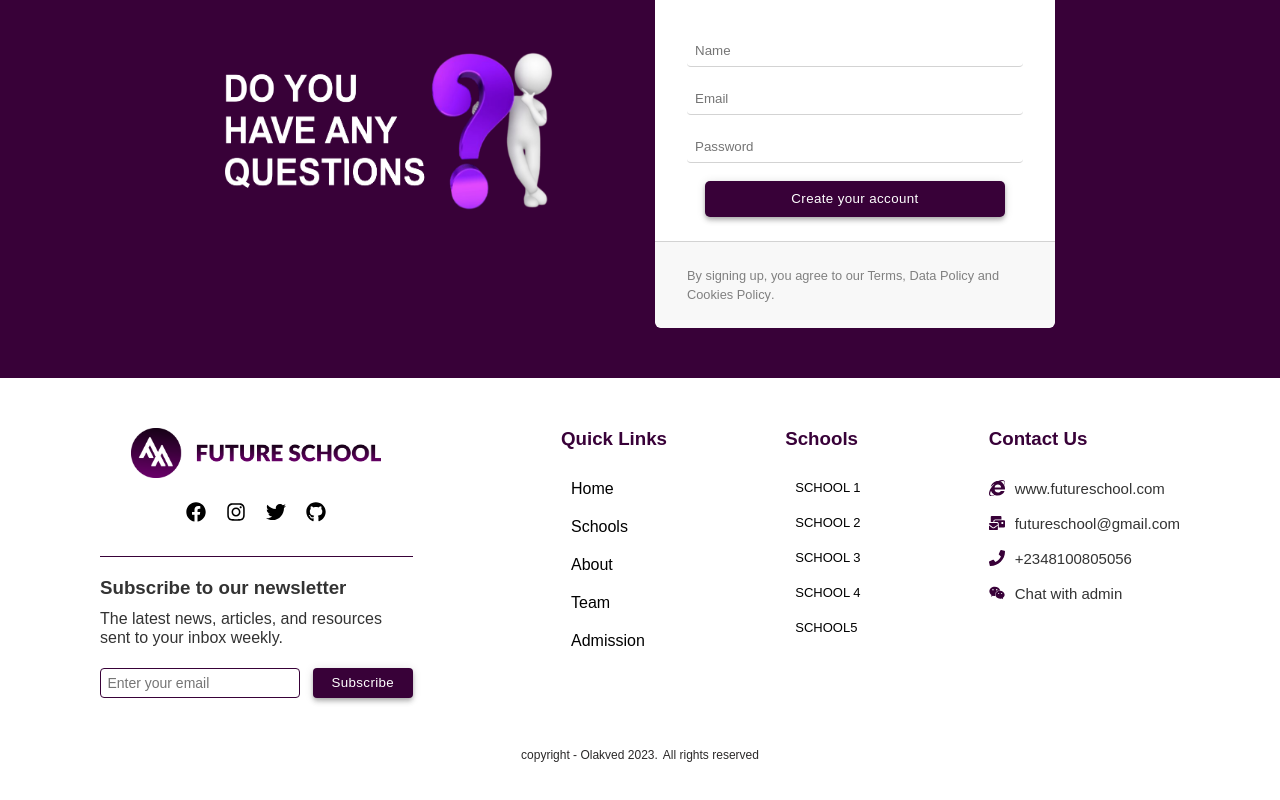
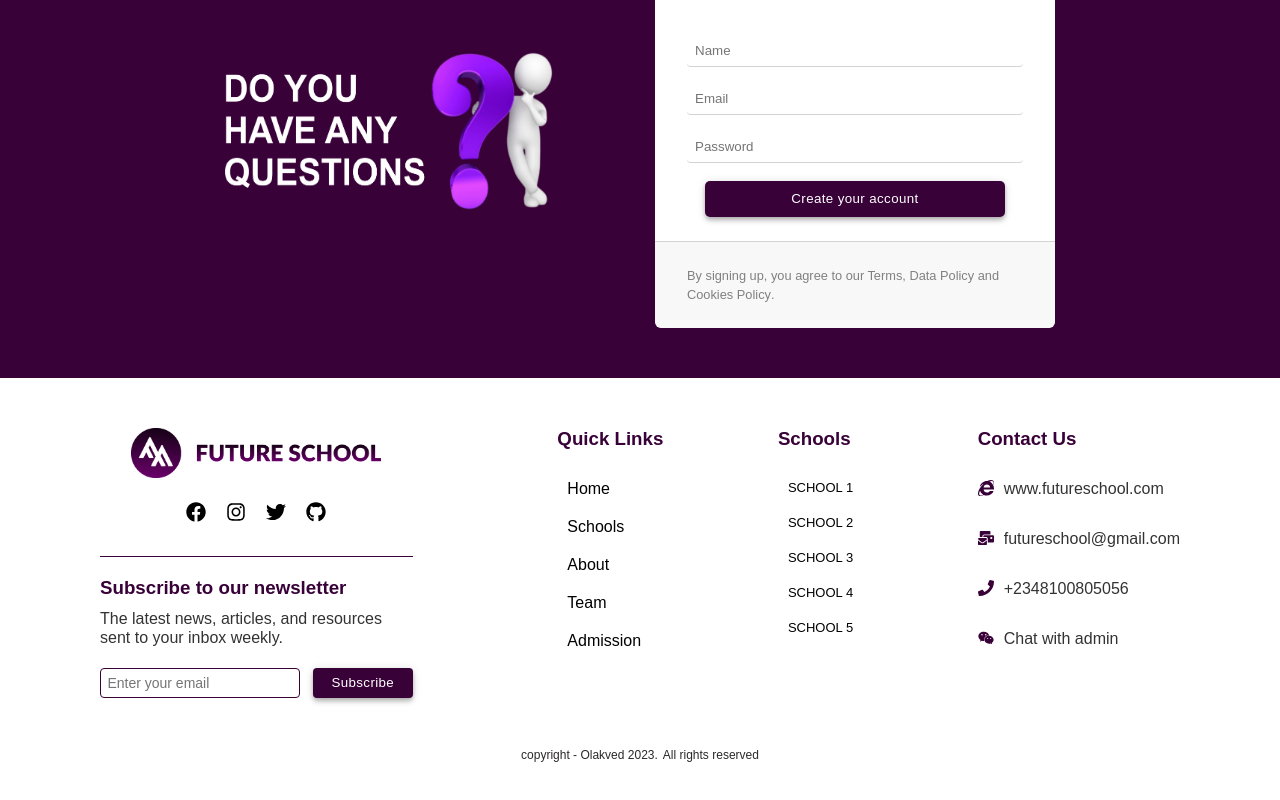
Before and after one commit to olakved/kop-schools, a React (Create React App) app: page / in a window 1280 px wide. Shown: the part 2507-3307 px from the top of the page. Built offline with nearby package versions, Linux system fonts and the light colour scheme.

Commit message:
footer integration

```diff
--- a/src/Components/Footer/index.js
+++ b/src/Components/Footer/index.js
@@ -1,17 +1,9 @@
 import React from "react";
-import {
-  FaFacebook,
-  FaInstagram,
-  FaTwitter,
-  FaWeixin,
-  FaPhone,
-  FaInternetExplorer,
-  FaMailBulk,
-  FaGithub,
-} from "react-icons/fa";
+import { FaFacebook, FaInstagram, FaTwitter, FaGithub } from "react-icons/fa";
 import { Link } from "react-router-dom";
 import Logo from "../../Assets/Logo/logo2.png";
 import { FooterWrapper } from "./style";
+import { footerData } from "./mockData";
 
 function Footer() {
   const currentYear = new Date().getFullYear();
@@ -20,7 +12,6 @@ function Footer() {
       <div className="footer-box">
         <div className="footersec1">
           <Link to="/">
-            {" "}
             <img src={Logo} alt="" className="imglogo" />{" "}
           </Link>
           <div className="footersec1icon">
@@ -50,57 +41,29 @@ function Footer() {
           </div>
         </div>
         <div className="footersec2">
-          <h3>Quick Links</h3>
-          <Link to="/" className="foot-link">
-            Home
-          </Link>
-          <Link to="/schools" className="foot-link">
-            Schools
-          </Link>
-          <Link to="/about" className="foot-link">
-            About
-          </Link>
-          <Link to="/team" className="foot-link">
-            Team
-          </Link>
-          <Link to="/admission" className="foot-link">
-            Admission
-          </Link>
+          <h3>{footerData.footerLine2.title}</h3>
+          {footerData.footerLine2.data.map((item, index) => (
+            <Link href={item.path} className="foot-link">
+              {item.title}
+            </Link>
+          ))}
         </div>
         <div className="footersec3">
-          <h3>Schools</h3>
-          <a href="/schools/schools.html">SCHOOL 1</a>
-          <a href="/schools/schools.html">SCHOOL 2</a>
-          <a href="/schools/schools.html">SCHOOL 3</a>
-          <a href="/schools/schools.html">SCHOOL 4</a>
-          <a href="/schools/schools.html">SCHOOL5</a>
+          <h3>{footerData.footerLine3.title}</h3>
+          {footerData.footerLine3.data.map((item, index) => (
+            <Link href={item.path}>{item.title}</Link>
+          ))}
         </div>
         <div className="footersec4">
-          <h3>Contact Us</h3>
-          <div className="footerb">
-            <a href="https://google.com" className="contact-icon">
-              <FaInternetExplorer />
-            </a>
-            <p> www.futureschool.com</p>
-          </div>
-          <div className="footerb2">
-            <a href="https://google.com" className="contact-icon">
-              <FaMailBulk />
-            </a>
-            <p> futureschool@gmail.com</p>
-          </div>
-          <div className="footerb3">
-            <a href="https://google.com" className="contact-icon">
-              <FaPhone />
-            </a>
-            <p> +2348100805056</p>
-          </div>
-          <div className="footerb4">
-            <a href="https://google.com" className="contact-icon">
-              <FaWeixin />
-            </a>
-            <p> Chat with admin</p>
-          </div>
+          <h3>{footerData.footerLine4.title}</h3>
+          {footerData.footerLine4.availableData.map((item, index) => (
+            <div className="footerb" key={index}>
+              <Link href={item.path} className="contact-icon">
+                {item.icon}
+              </Link>
+              <p> {item.title}</p>
+            </div>
+          ))}
         </div>
       </div>
       <div className="copyright">
--- a/src/Components/Footer/mockData.js
+++ b/src/Components/Footer/mockData.js
@@ -1,6 +1,86 @@
-export const footerData = [
-    {
-        linktxt: '',
-        icon: ''
-    },
-]
+import React from "react";
+import {FaWeixin,
+  FaPhone,
+  FaInternetExplorer,
+  FaMailBulk,
+} from "react-icons/fa";
+
+export const footerData = {
+  footerLine2: {
+    title: "Quick Links",
+    data: [
+      {
+        path: "/",
+        title: "Home",
+      },
+      {
+        path: "/schools",
+        title: "Schools",
+      },
+      {
+        path: "/about",
+        title: "About",
+      },
+      {
+        path: "/team",
+        title: "Team",
+      },
+      {
+        path: "/admission",
+        title: "Admission",
+      },
+    ],
+  },
+
+  footerLine3: {
+    title: "Schools",
+    data: [
+      {
+        path: "/",
+        title: "SCHOOL 1",
+      },
+      {
+        path: "/",
+        title: "SCHOOL 2",
+      },
+      {
+        path: "/",
+        title: "SCHOOL 3",
+      },
+      {
+        path: "/",
+        title: "SCHOOL 4",
+      },
+      {
+        path: "/",
+        title: "SCHOOL 5",
+      },
+    ],
+  },
+
+  footerLine4: {
+    title: "Contact Us",
+    availableData: [
+      {
+        path: "https://google.com",
+        title: "www.futureschool.com",
+        icon: <FaInternetExplorer />,
+      },
+      {
+        path: "https://google.com",
+        title: "futureschool@gmail.com",
+        icon: <FaMailBulk />,
+      },
+      {
+        path: "https://google.com",
+        title: "+2348100805056",
+        icon: <FaPhone />,
+      },
+      {
+        path: "https://google.com",
+        title: "Chat with admin",
+        icon: <FaWeixin />,
+      },
+    ],
+  },
+};
--- a/src/Components/Footer/style.js
+++ b/src/Components/Footer/style.js
@@ -79,9 +79,7 @@ export const FooterWrapper = styled.div`
     border-radius: 4px;
   }
 
-  .footersec2,
-  .footersec3,
-  .footersec4 h3 {
+  .footer-box h3 {
     color: rgb(56, 1, 56);
   }
 
@@ -110,11 +108,12 @@ export const FooterWrapper = styled.div`
   .footersec4 h3 {
     margin-bottom: 20px;
   }
+
   .footersec4 {
     margin-right: 50px;
   }
 
-  .footersec4 p {
+  .footersec4 Link {
     font-size: 15px;
   }
 
@@ -130,23 +129,6 @@ export const FooterWrapper = styled.div`
     margin-bottom: 15px;
   }
 
-  .footerb2 {
-    display: flex;
-    align-content: left;
-    gap: 10px;
-    margin-bottom: 15px;
-  }
-  .footerb3 {
-    display: flex;
-    align-content: left;
-    gap: 10px;
-    margin-bottom: 15px;
-  }
-  .footerb4 {
-    display: flex;
-    align-content: left;
-    gap: 10px;
-  }
 
   .copyright {
     display: flex;
```
